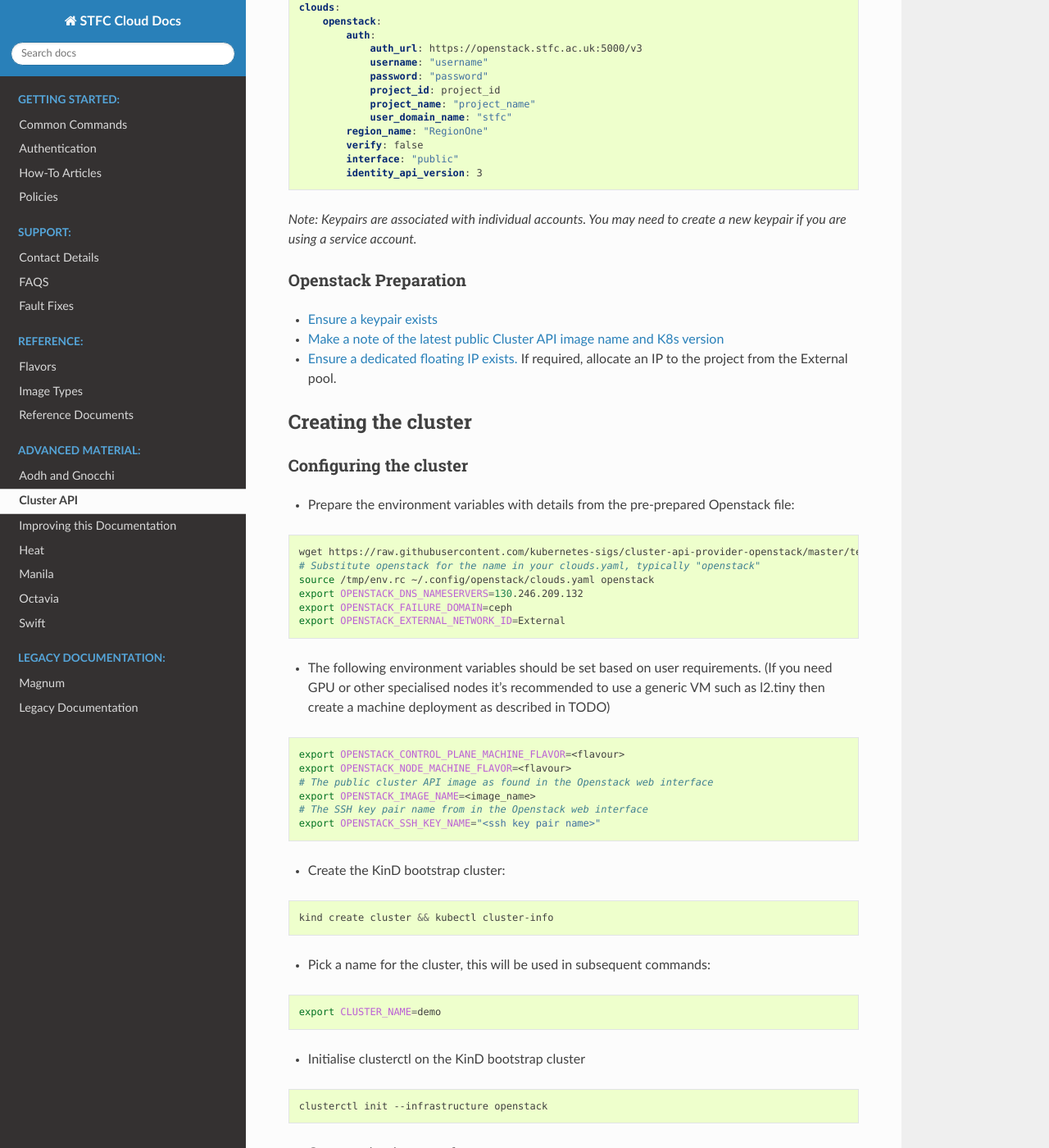
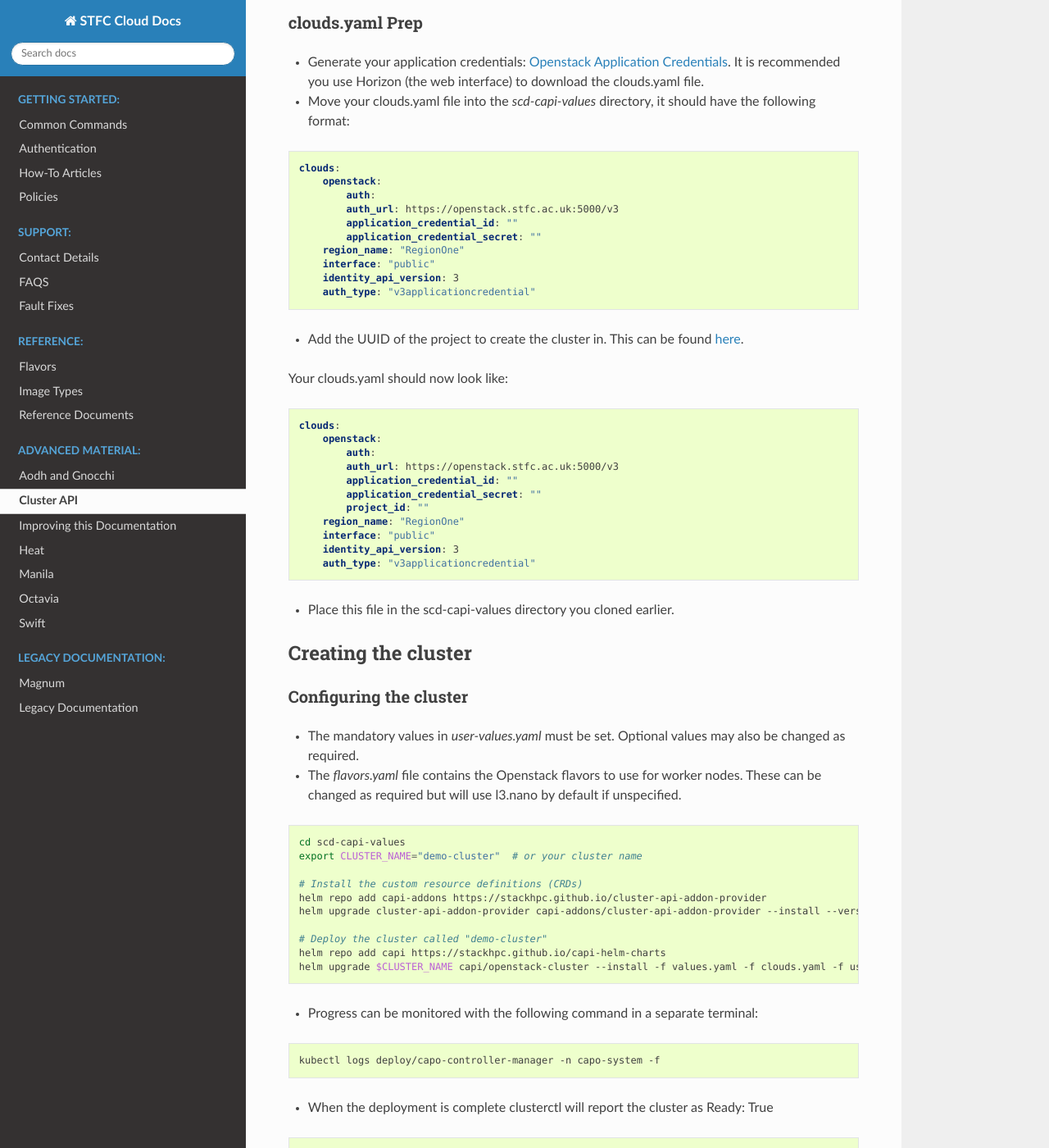
Before and after one commit to stfc/cloud-docs, a Sphinx documentation site: the page built from source/ClusterAPI/Setup.rst, in a window 1280 px wide and 1400 px high, scrolled down 2460 px. Shown: the whole window at 82% size. Built offline with Sphinx 7.4.7 and the Read the Docs theme 2.0.0, drawn with Linux system fonts in a browser that asks for light colours; some of the changed text lies outside the part shown.

Commit message:
Add documentation with using StackHPC helm chart instead
Replaces the old way of deploying with a new StackHPC deployment method
that simplifies things from a user POV

```diff
--- a/source/ClusterAPI/Setup.rst
+++ b/source/ClusterAPI/Setup.rst
@@ -12,16 +12,6 @@ Setup a new cluster using Cluster API
 Deployment Considerations
 =========================
 
-Deployment Account
-------------------
-
-The deployment is tied to the account which created it. This includes their
-credentials being encoded as an opaque secret within the cluster for the cluster API openstack component.
-
-For production workloads, and long-lived clusters with multiple accounts a service account it recommended.
-This means the cluster isn't tied to the lifetime of a single user's account or password. A service
-account can be requested through our :ref:`contact_details`.
-
 Management Machine
 ------------------
 
@@ -33,7 +23,7 @@ to quickly gain access and perform recovery or upgrades as required.
 Account Security
 ----------------
 
-A `clouds.yaml` file with the user's password is also required. This file should be removed or restricted
+A `clouds.yaml` file with the application credentials is also required. This file should be removed or restricted
 on shared machines to prevent unauthorized access.
 
 Preparing to Deploy
@@ -55,70 +45,96 @@ cloud Ubuntu image, not the stripped down CAPI image designed for nodes.
 The following packages are required and
 can be installed and configured using the following commands:
 
+- Docker is used to run a Kubernetes staging cluster locally
+
 .. code-block:: bash
 
     # Docker
     sudo apt install -y docker.io
     sudo usermod -aG docker $USER
-    # Snap
+
+- You will need to exit and login again if you have installed docker to pick up the new group membership
+- Snap is used to install kubectl, go (for KinD) and Helm
+
+.. code-block:: bash
+
     sudo apt-get update && sudo apt-get install -y snapd
     export PATH=$PATH:/snap/bin
-    # Kubectl
-    sudo snap install kubectl --classic
-    # KinD
-    sudo snap install go --classic
-    export PATH="/home/$USER/go/bin:$PATH"
-    go install sigs.k8s.io/kind@v0.14.0
-    # YQ (Used by Cluster API)
-    sudo snap install yq
-    # Clusterctl
-    curl -L https://github.com/kubernetes-sigs/cluster-api/releases/download/v1.2.4/clusterctl-linux-amd64 -o clusterctl
-    chmod +x ./clusterctl
-    sudo mv ./clusterctl /usr/local/bin/clusterctl
+    for i in kubectl go helm; do sudo snap install $i --classic; done
 
-- You will need to exit and login again if you have installed docker to pick up the new group membership
 - Go modules can be permanently added to the path by appending the following to the user's .bashrc file:
-  Then source ~/.bashrc or logout and login again.
+  Then `source ~/.bashrc` or logout and login again.
 
 .. code-block:: bash
 
     export PATH="/home/$USER/go/bin:$PATH"
 
+- Start the KinD cluster to bootstrap the main cluster
+
+.. code-block:: bash
+
+    go install sigs.k8s.io/kind@v0.14.0
+    kind create cluster
+
+- Install clusterctl and the Openstack provider into your KinD cluster:
+
+.. code-block:: bash
+
+    # YQ (Used by Cluster API)
+    sudo snap install yq
+    # Clusterctl
+    curl -L https://github.com/kubernetes-sigs/cluster-api/releases/download/v1.3.3/clusterctl-linux-amd64 -o clusterctl
+    chmod +x ./clusterctl
+    sudo mv ./clusterctl /usr/local/bin/clusterctl
+    clusterctl init --infrastructure openstack
+
+These steps only have to be completed once per management machine.
+
+Openstack Preparation
+---------------------
+
+- `Ensure a dedicated floating IP exists. <https://openstack.stfc.ac.uk/project/floating_ips/>`_ If required, allocate an IP to the project from the External pool.
+- Clone https://github.com/DavidFair/scd-capi-values (this will be upstreamed soon)
 
 clouds.yaml Prep
 ----------------
 
-- Follow the steps in: :ref:`clouds_yaml`
-- Currently clusterctl will attempt to verify the CA chain using a provided public CA certificate, but this is not required for Openstack components.
-  `verify: false` **must** be added to clouds.yaml:
-
-The resulting file should look like:
+- Generate your application credentials: :ref:`Openstack Application Credentials<application_credentials>`.
+  It is recommended you use Horizon (the web interface) to download the clouds.yaml file.
+- Move your clouds.yaml file into the `scd-capi-values` directory, it should have the following format:
 
 .. code-block:: yaml
 
     clouds:
         openstack:
             auth:
-                auth_url: https://openstack.stfc.ac.uk:5000/v3
-                username: "username"
-                password: "password"
-                project_id: project_id
-                project_name: "project_name"
-                user_domain_name: "stfc"
-            region_name: "RegionOne"
-            verify: false
-            interface: "public"
-            identity_api_version: 3
+            auth_url: https://openstack.stfc.ac.uk:5000/v3
+            application_credential_id: ""
+            application_credential_secret: ""
+        region_name: "RegionOne"
+        interface: "public"
+        identity_api_version: 3
+        auth_type: "v3applicationcredential"
 
-*Note: Keypairs are associated with individual accounts. You may need to
-create a new keypair if you are using a service account.*
+- Add the UUID of the project to create the cluster in. This can be found `here <https://openstack.stfc.ac.uk/identity/>`_.
 
-Openstack Preparation
----------------------
+Your clouds.yaml should now look like:
 
-- `Ensure a keypair exists <https://openstack.stfc.ac.uk/project/key_pairs>`_
-- `Make a note of the latest public Cluster API image name and K8s version <https://openstack.stfc.ac.uk/project/images>`_
-- `Ensure a dedicated floating IP exists. <https://openstack.stfc.ac.uk/project/floating_ips/>`_ If required, allocate an IP to the project from the External pool.
+.. code-block:: yaml
+
+    clouds:
+        openstack:
+            auth:
+            auth_url: https://openstack.stfc.ac.uk:5000/v3
+            application_credential_id: ""
+            application_credential_secret: ""
+            project_id: ""
+        region_name: "RegionOne"
+        interface: "public"
+        identity_api_version: 3
+        auth_type: "v3applicationcredential"
+
+- Place this file in the scd-capi-values directory you cloned earlier.
 
 Creating the cluster
 ====================
@@ -126,121 +142,35 @@ Creating the cluster
 Configuring the cluster
 -----------------------
 
-- Prepare the environment variables with details from the pre-prepared Openstack file:
+- The mandatory values in `user-values.yaml` must be set. Optional
+  values may also be changed as required.
+- The `flavors.yaml` file contains the Openstack flavors to use for
+  worker nodes. These can be changed as required but will use l3.nano by default if unspecified.
 
 .. code-block:: bash
 
-    wget https://raw.githubusercontent.com/kubernetes-sigs/cluster-api-provider-openstack/master/templates/env.rc -O /tmp/env.rc
-    # Substitute openstack for the name in your clouds.yaml, typically "openstack"
-    source /tmp/env.rc ~/.config/openstack/clouds.yaml openstack
-    export OPENSTACK_DNS_NAMESERVERS=130.246.209.132
-    export OPENSTACK_FAILURE_DOMAIN=ceph
-    export OPENSTACK_EXTERNAL_NETWORK_ID=External
+    cd scd-capi-values
+    export CLUSTER_NAME="demo-cluster"  # or your cluster name
 
-- The following environment variables should be set based on user requirements.
-  (If you need GPU or other specialised nodes it's recommended to use a generic VM such as l2.tiny then
-  create a machine deployment as described in TODO)
+    # Install the custom resource definitions (CRDs)
+    helm repo add capi-addons https://stackhpc.github.io/cluster-api-addon-provider
+    helm upgrade cluster-api-addon-provider capi-addons/cluster-api-addon-provider --install --version ">=0.1.0-dev.0.main.0,<0.1.0-dev.0.main.9999999999" --wait
 
-.. code-block:: bash
+    # Deploy the cluster called "demo-cluster"
+    helm repo add capi https://stackhpc.github.io/capi-helm-charts
+    helm upgrade $CLUSTER_NAME capi/openstack-cluster --install -f values.yaml -f clouds.yaml -f user-values.yaml -f flavors.yaml
 
-    export OPENSTACK_CONTROL_PLANE_MACHINE_FLAVOR=<flavour>
-    export OPENSTACK_NODE_MACHINE_FLAVOR=<flavour>
-    # The public cluster API image as found in the Openstack web interface
-    export OPENSTACK_IMAGE_NAME=<image_name>
-    # The SSH key pair name from in the Openstack web interface
-    export OPENSTACK_SSH_KEY_NAME="<ssh key pair name>"
-
-- Create the KinD bootstrap cluster:
-
-.. code-block:: bash
-
-    kind create cluster && kubectl cluster-info
-
-- Pick a name for the cluster, this will be used in subsequent commands:
-
-.. code-block:: bash
-
-    export CLUSTER_NAME=demo
-
-- Initialise clusterctl on the KinD bootstrap cluster
-
-.. code-block:: bash
-
-    clusterctl init --infrastructure openstack
-
-- Generate the cluster config:
-
-.. code-block:: bash
-
-    # This is based on the K8s in the built image
-    # It's recommended to have an odd quorum of control machines, i.e. 1/3/5
-    clusterctl generate cluster $CLUSTER_NAME \
-    --kubernetes-version v1.x.y \
-    --control-plane-machine-count=3 \
-    --worker-machine-count=1 > $CLUSTER_NAME.yaml
-
-- Edit the generated `$CLUSTER_NAME.yaml` file to specify the allocated floating IP.
-
-.. warning::
-
-    If the selected floating IP is already being used by an existing load balancer in the
-    same project it will be disassociated and re-allocated to the new load balancer.
-
-The existing block needs changing from:
-
-.. code-block:: yaml
-
-    spec:
-      apiServerLoadBalancer:
-        enabled: true
-
-To the floating IP pre-allocated in the project:
-
-.. code-block:: yaml
-
-    spec:
-      apiServerFloatingIP: 130.246.x.y
-      apiServerLoadBalancer:
-        enabled: true
-
-This ensures the cluster load balancer will always use the same address, and will not
-use the entire project's quota allocating new floating IPs if there are any problems.
-
-Provisioning the new cluster
-----------------------------
-
-- Create the cluster by applying the generated cluster definition:
-
-.. code-block:: bash
-
-    kubectl apply -f $CLUSTER_NAME.yaml
-
-- Openstack deployment can be optionally monitored with
+- Progress can be monitored with the following command in a separate terminal:
 
 .. code-block:: bash
 
     kubectl logs deploy/capo-controller-manager -n capo-system -f
 
-- Wait for `kubectl get kubeadmcontrolplane` to show the control plane initialised but unavailable:
-
-.. code-block::
-
-    NAME                    CLUSTER   INITIALIZED   API SERVER AVAILABLE   REPLICAS   READY   UPDATED   UNAVAILABLE   AGE     VERSION
-    demo-control-plane      demo-v1   true                                 2                  2         2             6m47s   v1.x.y
-
-- Download the kubeconfig for the new cluster:
+- When the deployment is complete clusterctl will report the cluster as Ready: True
 
 .. code-block:: bash
 
-    clusterctl get kubeconfig $CLUSTER_NAME > $CLUSTER_NAME.kubeconfig
-
-- Deploy a networking overlay. This tutorial assumes the use of Calico. The latest release can be found `here <https://projectcalico.docs.tigera.io/release-notes/>`_
-
-.. code-block:: bash
-
-    kubectl --kubeconfig=$CLUSTER_NAME.kubeconfig apply -f https://docs.projectcalico.org/manifests/calico.yaml
-
-- The remaining nodes will now come up and show as ready in `kubectl get nodes --kubeconfig $CLUSTER_NAME.kubeconfig`
+    clusterctl describe cluster $CLUSTER_NAME
 
 Moving the control plane
 ========================
@@ -260,14 +190,15 @@ Moving from KinD cluster
 
 .. code-block:: bash
 
-    clusterctl init --infrastructure openstack --kubeconfig=$CLUSTER_NAME.kubeconfig
-    clusterctl move --to-kubeconfig $CLUSTER_NAME.kubeconfig
+    clusterctl get kubeconfig $CLUSTER_NAME > kubeconfig.$CLUSTER_NAME
+    clusterctl init --infrastructure openstack --kubeconfig=kubeconfig.$CLUSTER_NAME
+    clusterctl move --to-kubeconfig kubeconfig.$CLUSTER_NAME
 
 - Ensure the control plane is now running on the new cluster:
 
 .. code-block:: bash
 
-    kubectl get kubeadmcontrolplane --kubeconfig=$CLUSTER_NAME.kubeconfig
+    kubectl get kubeadmcontrolplane --kubeconfig=kubeconfig.$CLUSTER_NAME
 
 KinD Shutdown
 -------------
@@ -276,12 +207,17 @@ KinD Shutdown
 
 .. code-block:: bash
 
-    cp -v $CLUSTER_NAME.kubeconfig ~/.kube/config
+    cp -v kubeconfig.$CLUSTER_NAME ~/.kube/config
     # Ensure kubectl now uses the new kubeconfig displayed the correct nodes:
     kubectl get nodes
+
+    # Update the cluster to ensure everything lines up with your helm chart
+    helm upgrade $CLUSTER_NAME capi/openstack-cluster --install -f values.yaml -f clouds.yaml -f user-values.yaml -f flavors.yaml
 
 - Remove KinD bootstrap cluster
 
 .. code-block:: bash
 
     kind delete cluster
+
+Your cluster is now complete
--- a/source/Keystone/ApplicationCredentials.rst
+++ b/source/Keystone/ApplicationCredentials.rst
@@ -1,3 +1,5 @@
+.. _application_credentials:
+
 =======================
 Application Credentials
 =======================
```
